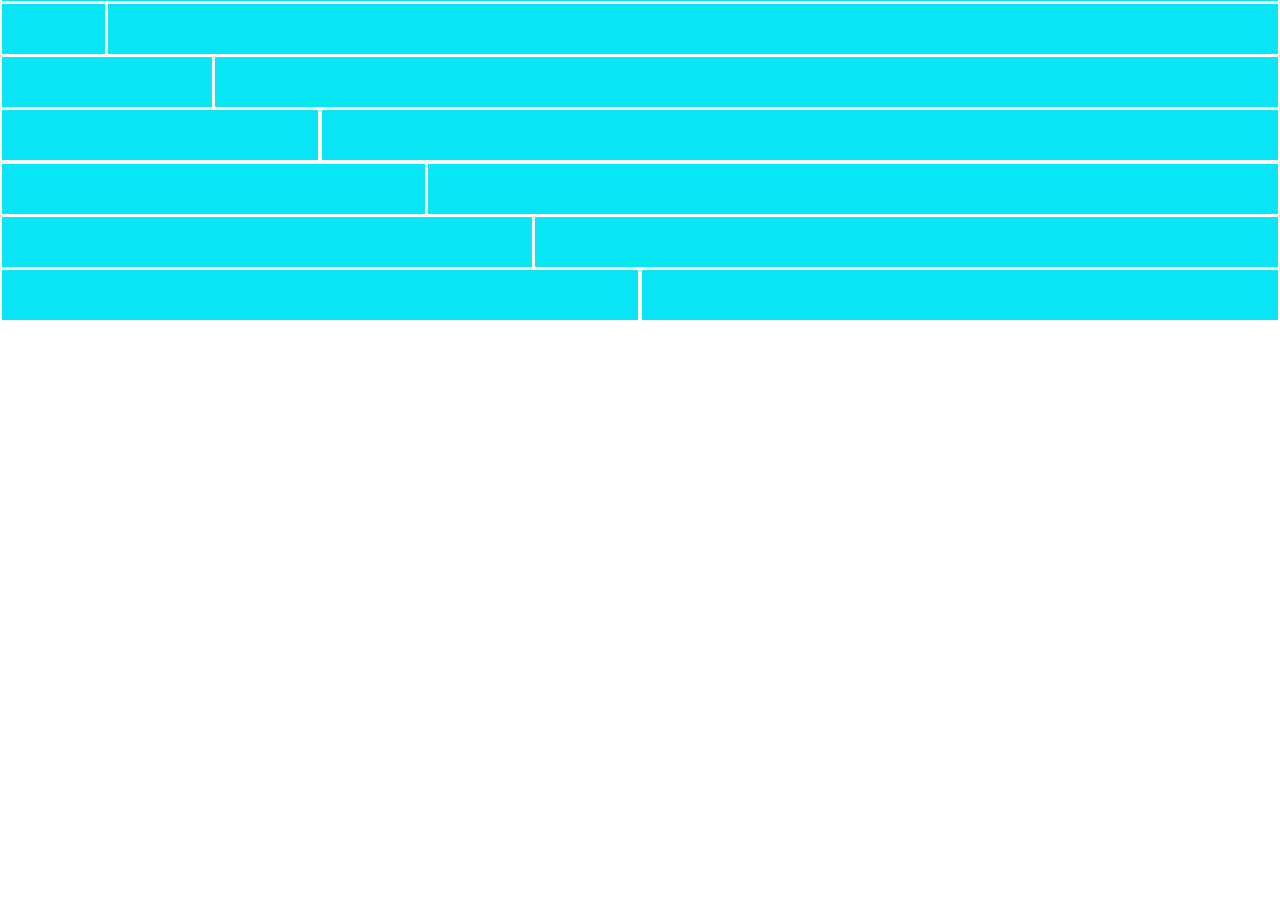
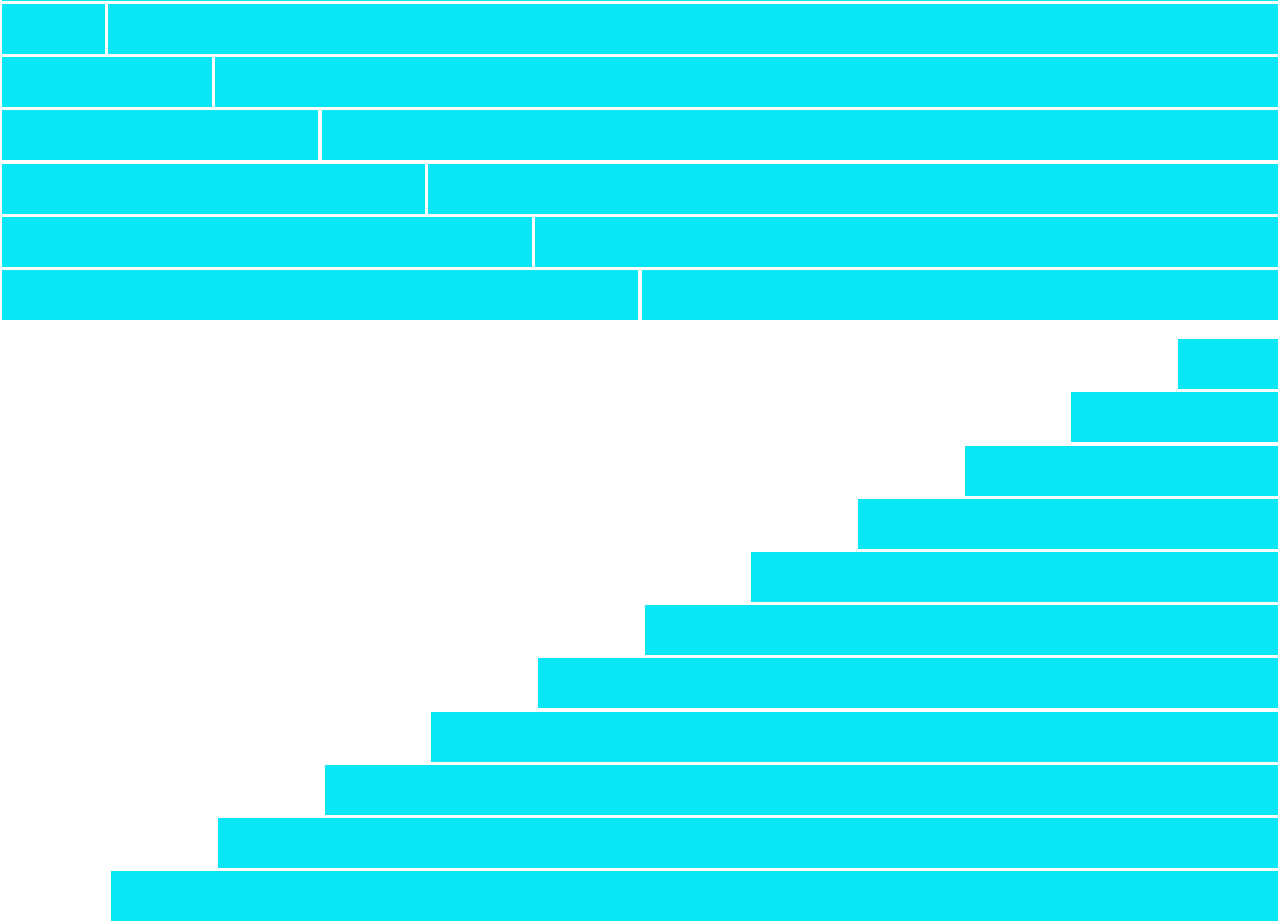
Before and after one commit to Claudio-Bernardinetti/html-css-12bool, a plain HTML site: page index.html in a window 1280 px wide. Shown: the part 405-1328 px from the top of the page. Before the commit the page ends 800 px from the top, so only its background shows below. Drawn offline with Linux system fonts and the light colour scheme.

Commit message:
add third section offset

```diff
--- a/index.html
+++ b/index.html
@@ -8,7 +8,7 @@
         <link rel="stylesheet" href="./assets/css/style.css">
     </head>
     <body>
-        <section class="first debug">
+        <section>
             <div class="container">
                 <div class="row d-flex">
                     <div class="col d-flex col-12">
@@ -72,7 +72,7 @@
                         </div>
                     </div>
                 </div>
-                <!--Therd row -->
+                <!--Third row -->
                 <div class="row d-flex">
                     <div class="col d-flex col-12">
                         <div class="card d-flex col-8 p-1">
@@ -165,7 +165,7 @@
                         </div>
                     </div>
                 </div>
-                <!--Therd row secon section-->
+                <!--Third row second section-->
                 <div class="row d-flex">
                     <div class="col d-flex col-12">
                         <div class="card d-flex col-3 p-1">
@@ -176,7 +176,7 @@
                         </div>
                     </div>
                 </div>
-                <!--Fourth row secon section-->
+                <!--Fourth row second section-->
                 <div class="row d-flex">
                     <div class="col d-flex col-12">
                         <div class="card d-flex col-4 p-1">
@@ -187,7 +187,7 @@
                         </div>
                     </div>
                 </div>
-                <!--Fifth row secon section-->
+                <!--Fifth row second section-->
                 <div class="row d-flex">
                     <div class="col d-flex col-12">
                         <div class="card d-flex col-5 p-1">
@@ -198,7 +198,7 @@
                         </div>
                     </div>
                 </div>
-                <!--Sixth row secon section-->
+                <!--Sixth row second section-->
                 <div class="row d-flex">
                     <div class="col d-flex col-12">
                         <div class="card d-flex col-6 p-1">
@@ -209,7 +209,129 @@
                         </div>
                     </div>
                 </div>
-                <!--Seventh row secon section-->
+                <!--Seventh row second section-->
+
+                <div class="row d-flex">
+                    <div class="col d-flex col-12">
+                        <div class="card d-flex offset-11 mt-1 p-1">
+                            <div class="card_body"></div>
+                        </div>
+                        <div class="card d-flex col-1 mt-1 p-1">
+                            <div class="card_body"></div>
+                        </div>
+                    </div>
+                </div>
+                <!-- First row third section -->
+                <div class="row d-flex">
+                    <div class="col d-flex col-12">
+                        <div class="card d-flex offset-10 p-1">
+                            <div class="card_body"></div>
+                        </div>
+                        <div class="card d-flex col-2 p-1">
+                            <div class="card_body"></div>
+                        </div>
+                    </div>
+                </div>
+                <!-- Second row third section -->
+                <div class="row d-flex">
+                    <div class="col d-flex col-12">
+                        <div class="card d-flex offset-9 p-1">
+                            <div class="card_body"></div>
+                        </div>
+                        <div class="card d-flex col-3 p-1">
+                            <div class="card_body"></div>
+                        </div>
+                    </div>
+                </div>
+                <!-- Third row third section -->
+                <div class="row d-flex">
+                    <div class="col d-flex col-12">
+                        <div class="card d-flex offset-8 p-1">
+                            <div class="card_body"></div>
+                        </div>
+                        <div class="card d-flex col-4 p-1">
+                            <div class="card_body"></div>
+                        </div>
+                    </div>
+                </div>
+                <!-- Fourth row third section -->
+                <div class="row d-flex">
+                    <div class="col d-flex col-12">
+                        <div class="card d-flex offset-7 p-1">
+                            <div class="card_body"></div>
+                        </div>
+                        <div class="card d-flex col-5 p-1">
+                            <div class="card_body"></div>
+                        </div>
+                    </div>
+                </div>
+                <!-- Fifth row third section -->
+                <div class="row d-flex">
+                    <div class="col d-flex col-12">
+                        <div class="card d-flex offset-6 p-1">
+                            <div class="card_body"></div>
+                        </div>
+                        <div class="card d-flex col-6 p-1">
+                            <div class="card_body"></div>
+                        </div>
+                    </div>
+                </div>
+                <!-- Sixth row third section -->
+                <div class="row d-flex">
+                    <div class="col d-flex col-12">
+                        <div class="card d-flex offset-5 p-1">
+                            <div class="card_body"></div>
+                        </div>
+                        <div class="card d-flex col-7 p-1">
+                            <div class="card_body"></div>
+                        </div>
+                    </div>
+                </div>
+                <!-- Seventh row third section -->
+                <div class="row d-flex">
+                    <div class="col d-flex col-12">
+                        <div class="card d-flex offset-4 p-1">
+                            <div class="card_body"></div>
+                        </div>
+                        <div class="card d-flex col-8 p-1">
+                            <div class="card_body"></div>
+                        </div>
+                    </div>
+                </div>
+                <!-- Eighth row third section -->
+                <div class="row d-flex">
+                    <div class="col d-flex col-12">
+                        <div class="card d-flex offset-3 p-1">
+                            <div class="card_body"></div>
+                        </div>
+                        <div class="card d-flex col-9 p-1">
+                            <div class="card_body"></div>
+                        </div>
+                    </div>
+                </div>
+                <!-- Ninth row third section -->
+                <div class="row d-flex">
+                    <div class="col d-flex col-12">
+                        <div class="card d-flex offset-2 p-1">
+                            <div class="card_body"></div>
+                        </div>
+                        <div class="card d-flex col-10 p-1">
+                            <div class="card_body"></div>
+                        </div>
+                    </div>
+                </div>
+                <!--Tenth row third section -->
+                <div class="row d-flex">
+                    <div class="col d-flex col-12">
+                        <div class="card d-flex offset-1 p-1">
+                            <div class="card_body"></div>
+                        </div>
+                        <div class="card d-flex col-11 p-1">
+                            <div class="card_body"></div>
+                        </div>
+                    </div>
+                </div>
+                <!-- Eleventh row third section -->
             </div>
         </section>
     </body>
```
